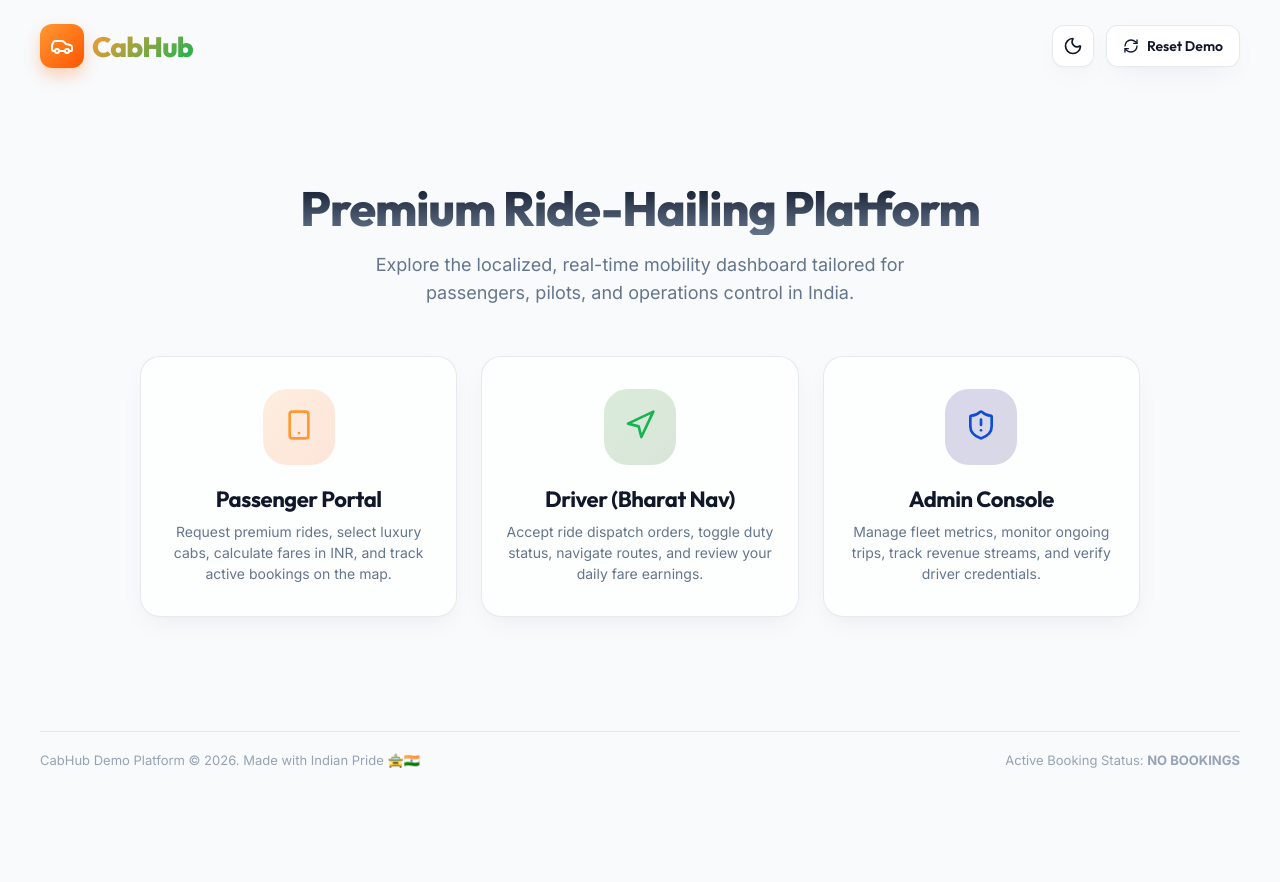
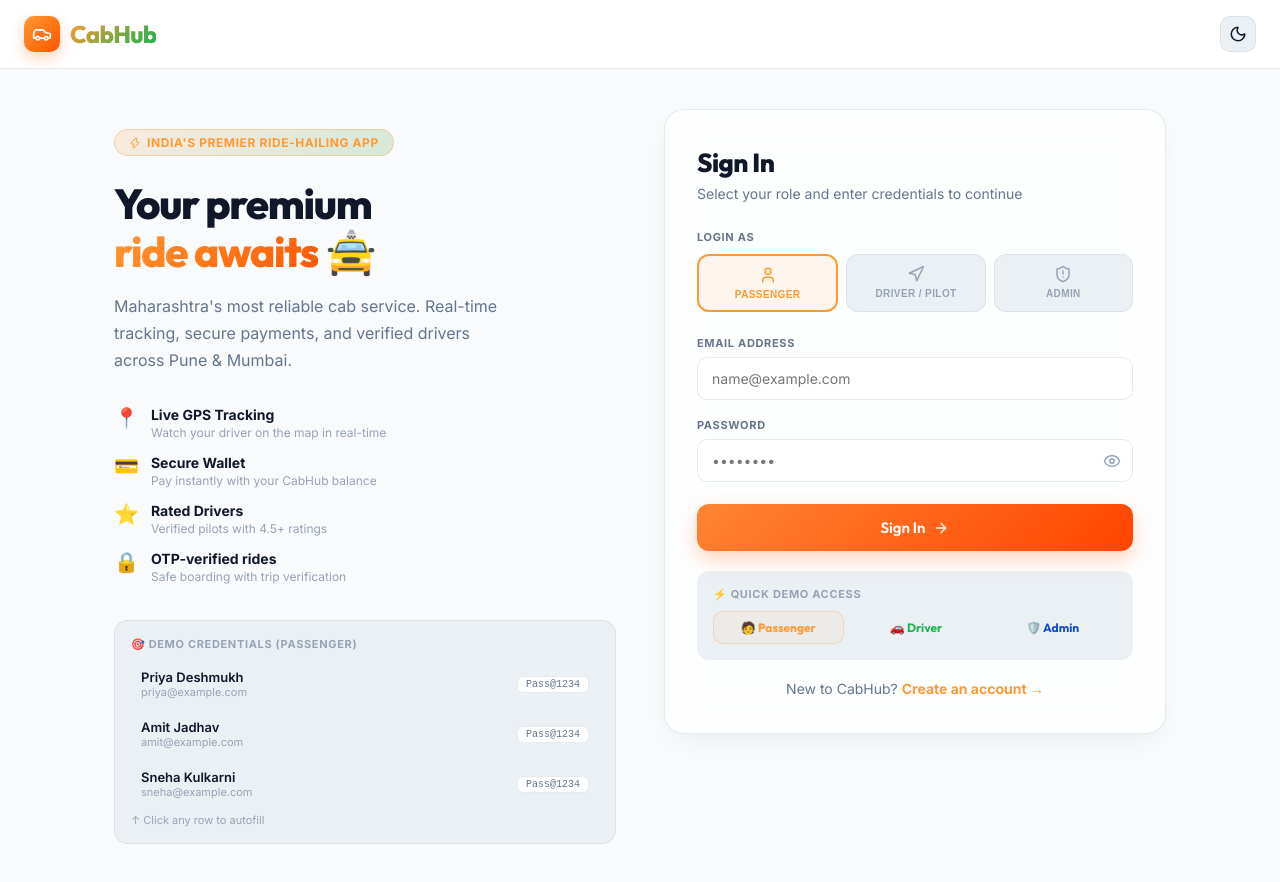
Before and after one commit to Mohit-004/CabHub, a React (Vite) app: page / in a window 1280 px wide. Before the commit the page ends 800 px from the top, so only its background shows below. Built offline with nearby package versions, Linux system fonts and the light colour scheme.

Commit message:
Updating App.jsx

```diff
--- a/src/App.jsx
+++ b/src/App.jsx
@@ -4,10 +4,12 @@
 import { SimulationProvider } from './context/SimulationContext';
 import { ToastProvider } from './components/ToastNotification';
 import SplashScreen from './components/SplashScreen';
-import PortalSelector from './pages/PortalSelector';
+import LoginPage from './pages/LoginPage';
+import RegisterPage from './pages/RegisterPage';
 import PassengerPortal from './pages/PassengerPortal';
 import DriverPortal from './pages/DriverPortal';
 import AdminPortal from './pages/AdminPortal';
+import ProfilePage from './pages/ProfilePage';
 import NotFound from './pages/NotFound';
 
 
@@ -32,10 +34,12 @@
         {!isLoading && (
           <Router>
             <Routes>
-              <Route path="/" element={<PortalSelector />} />
+              <Route path="/" element={<LoginPage />} />
+              <Route path="/register" element={<RegisterPage />} />
               <Route path="/passenger" element={<PassengerPortal />} />
               <Route path="/driver" element={<DriverPortal />} />
               <Route path="/admin" element={<AdminPortal />} />
+              <Route path="/profile" element={<ProfilePage />} />
               <Route path="*" element={<NotFound />} />
             </Routes>
           </Router>
```
